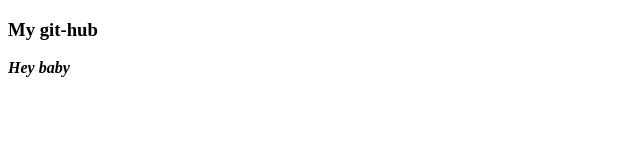
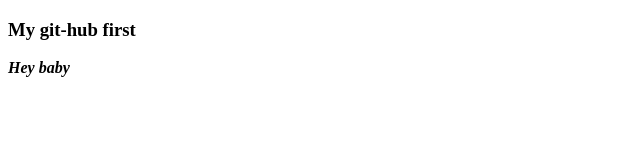
Before and after one commit to enni123/Clinic, a plain HTML site: page index.html in a window 1280 px wide. Shown: the full height of the page, 0-640 px from the left. Drawn offline with Linux system fonts and the light colour scheme.

Commit message:
change title

```diff
--- a/index.html
+++ b/index.html
@@ -2,7 +2,7 @@
 <html>
 <title>My Document</title>
 <body>
-<h3>My git-hub</h3>
+<h3>My git-hub first</h3>
 <b><i>Hey baby</i></b>
 </body>
 </html>
```
